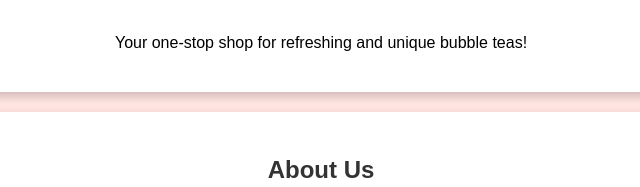
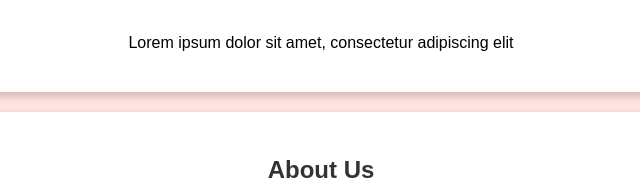
Before and after one commit to diddymogger/skibidi, a plain HTML site: page index.html in a window 1280 px wide. Shown: the part 218-405 px from the top of the page, 319-959 px from the left. Drawn offline with Linux system fonts and the light colour scheme.

Commit message:
Update index.html

```diff
--- a/index.html
+++ b/index.html
@@ -20,7 +20,7 @@
 
     <section id="home">
         <h1>Welcome to Boba Bliss</h1>
-        <p>Your one-stop shop for refreshing and unique bubble teas!</p>
+        <p>Lorem ipsum dolor sit amet, consectetur adipiscing elit</p>
     </section>
 
     <section id="about">
```
